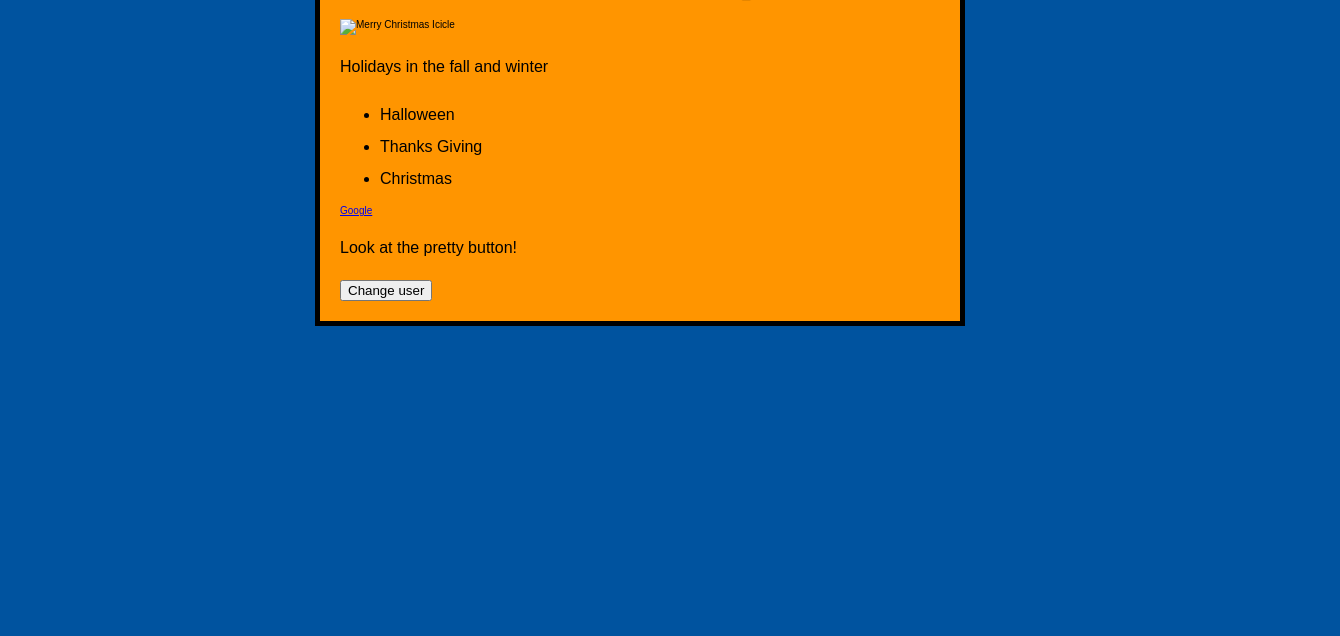
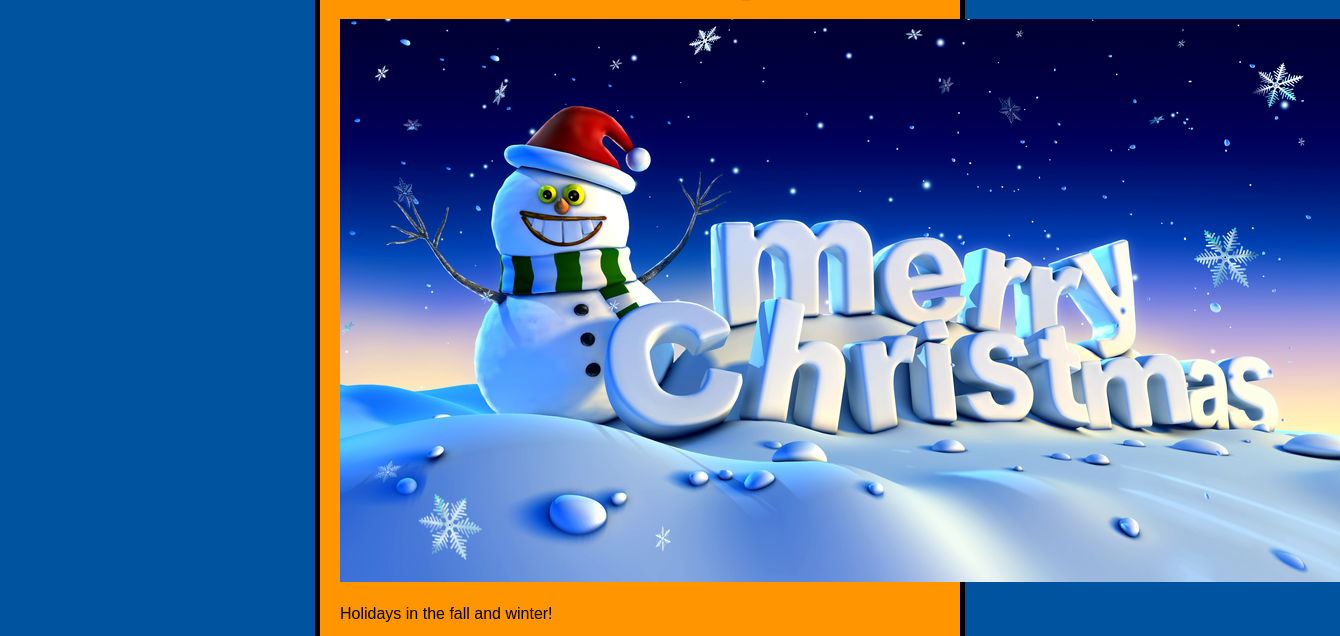
Before and after one commit to awmnidome/awmnidome.github.io, a plain HTML site: page index.html in a window 1280 px wide. Shown: the part 164-800 px from the top of the page, 1340 px wide, since content can reach past the window. Drawn offline with Linux system fonts and the light colour scheme; a web font is replaced by a local one.

Commit message:
Fixed image name in index.html

```diff
--- a/index.html
+++ b/index.html
@@ -9,8 +9,8 @@
   <body>
     <h1>Changed by JavaScript</h1>
 
-    <img src="images/icicle.jpg" alt="Merry Christmas Icicle">
-    <p>Holidays in the fall and winter</p>
+    <img src="images/Merry-Christmas.jpg" alt="Merry Christmas">
+    <p>Holidays in the fall and winter!</p>
 
     <ul>
       <li>Halloween</li>
```
